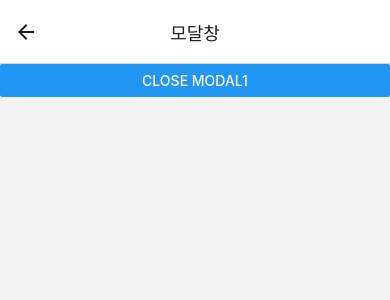
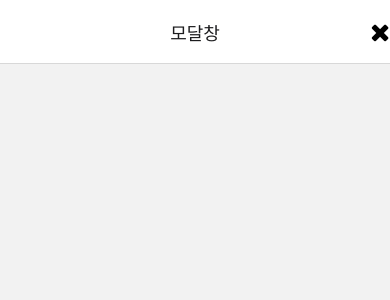
Before and after one commit to Kwon-ohgun/react-native-study, a React Native app: screen /Modal1 in a window 390 px wide. Shown: the top 300 px of the page. Built offline with nearby package versions, Linux system fonts and the light colour scheme.

Commit message:
[#6] 모달창 헤더 X아이콘 추가

```diff
--- a/App.js
+++ b/App.js
@@ -1,5 +1,6 @@
 import React from 'react';
 import { NavigationContainer } from '@react-navigation/native';
+import { Pressable } from 'react-native';
 import { createNativeStackNavigator } from '@react-navigation/native-stack';
 import { createBottomTabNavigator } from '@react-navigation/bottom-tabs';
 import { FontAwesome } from '@expo/vector-icons';
@@ -93,10 +94,19 @@ export default function App() {
         <Stack.Screen name="Tab1Detail" component={Tab1Detail} />
         <Stack.Group screenOptions={{ presentation: 'modal' }}>
           <Stack.Screen name="Modal1" component={Modal1Screen}
-            options={{
+            options={({ navigation }) => ({
               title: '모달창',
-              headerTitleAlign: 'center'
-            }}
+              headerTitleAlign: 'center',
+              headerLeft: () => (<></>),
+              headerRight: () => (
+                <Pressable onPress={() => navigation.goBack()}>
+                  <FontAwesome
+                    name="close"
+                    size={25}
+                  />
+                </Pressable>
+              )
+            })}
           />
         </Stack.Group>
       </Stack.Navigator>
--- a/screens/Modal1Screen.js
+++ b/screens/Modal1Screen.js
@@ -1,13 +1,8 @@
 import React from 'react';
-import { View, Button } from 'react-native';
+import { View } from 'react-native';
 
 export default function Modal1Screen({ navigation }) {
   return (
-    <View>
-      <Button
-        title="Close Modal1"
-        onPress={() => navigation.goBack()}
-      />
-    </View>
+    <View></View>
   );
 }
```
